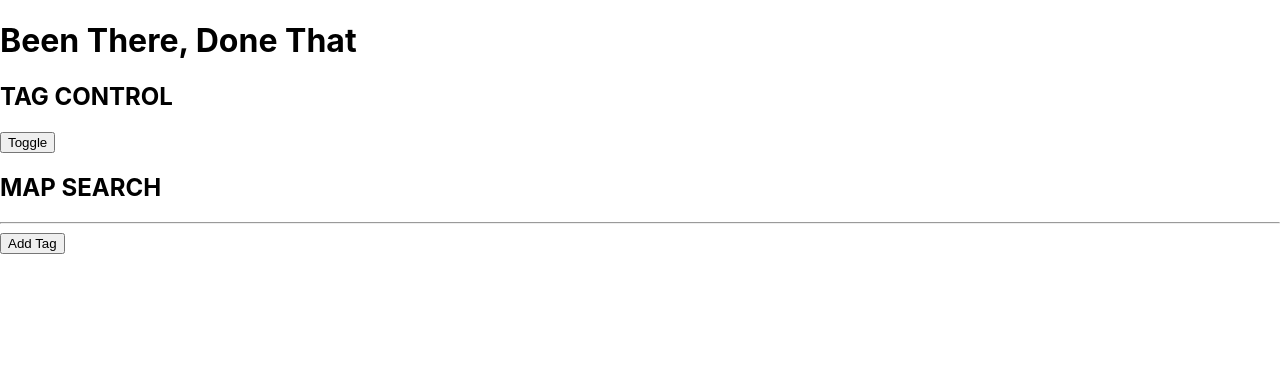
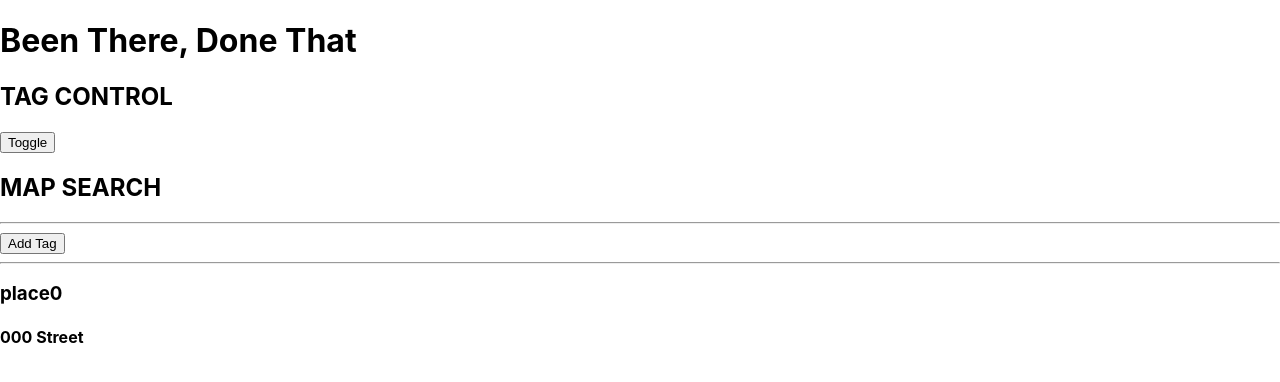
Before and after one commit to TSiu88/been-there-done-that, a React (Create React App) app: page / in a window 1280 px wide. Shown: the top 382 px of the page. Built offline with nearby package versions, Linux system fonts and the light colour scheme.

Commit message:
Show places, buttons not working still

```diff
--- a/src/components/TagPlaces/MapSearch.js
+++ b/src/components/TagPlaces/MapSearch.js
@@ -8,6 +8,8 @@ function MapSearch(props){
       <h2>MAP SEARCH</h2>
       <PlaceList
         onTaggingClick={props.placeToAdd}
+        onDetailsClick={props.showPlaceDetails}
+        places = {props.placesList}
       />
       {/* Map from API here */}
     </React.Fragment>
@@ -15,7 +17,9 @@ function MapSearch(props){
 }
 
 MapSearch.propTypes = {
-  placeToAdd: PropTypes.func
+  placeToAdd: PropTypes.func,
+  showPlaceDetails: PropTypes.func,
+  placesList: PropTypes.array
 }
 
 export default MapSearch;
--- a/src/components/TagPlaces/Place.js
+++ b/src/components/TagPlaces/Place.js
@@ -5,16 +5,22 @@ function Place(props){
   return(
     <React.Fragment>
       <button className="btn btn-secondary" onClick = {() => {props.whenTaggingClick(props.id)}}>Add Tag</button>
-      <h3>{props.placeName}</h3>
-      <h4>{props.address}</h4>
+      <hr />
+      <div onClick={() => {props.whenClickPlace(props.id)}}>
+        <h3>{props.placeName}</h3>
+        <h4>{props.address}</h4>
+      </div>
+
     </React.Fragment>
   );
 }
 
 Place.propTypes = {
   whenTaggingClick: PropTypes.func,
+  whenClickPlace: PropTypes.func,
   placeName: PropTypes.string,
-  address: PropTypes.string
+  address: PropTypes.string,
+  id: PropTypes.string,
 }
 
 export default Place;
--- a/src/components/TagPlaces/PlaceList.js
+++ b/src/components/TagPlaces/PlaceList.js
@@ -2,15 +2,14 @@ import React from 'react';
 import Place from './Place';
 import PropTypes from 'prop-types';
 
-const places = [{}];
-
-function PlaceList(){
+function PlaceList(props){
   return(
     <React.Fragment>
       <hr />
-      {places.map((place) => {
+      {props.places.map((place) => {
         return <Place
           whenTaggingClick={place.onTaggingClick}
+          whenClickPlace={place.onDetailsClick}
           placeName={place.placeName}
           address={place.address}
           id={place.id}
@@ -22,7 +21,9 @@ function PlaceList(){
 }
 
 PlaceList.propTypes = {
-  onTaggingClick: PropTypes.func
+  onTaggingClick: PropTypes.func,
+  onDetailsClick: PropTypes.func,
+  places: PropTypes.array
 }
 
 export default PlaceList;
--- a/src/components/TagPlaces/TagControl.js
+++ b/src/components/TagPlaces/TagControl.js
@@ -2,7 +2,9 @@ import React from 'react';
 import TagList from './TagList';
 import MapSearch from './MapSearch';
 import NewTagForm from './NewTagForm';
+import PlaceDetail from './PlaceDetails';
 import PropTypes from 'prop-types';
+import {v4} from 'uuid';
 
 class TagControl extends React.Component {
   constructor(props) {
@@ -12,10 +14,11 @@ class TagControl extends React.Component {
       tagListVisible: false,
       mapSearchVisible: true,
       selectedPlace: null,
+      placeToAdd: null,
       selectedTag: null,
       masterTagList: [
         {
-          id: 1,
+          id: v4(),
           tagStatus: true,
           nickName: "nick one",
           placeName: "place name",
@@ -26,7 +29,7 @@ class TagControl extends React.Component {
           dateCreated: Date.now()
         },
         {
-          id: 2,
+          id: v4(),
           tagStatus: true,
           nickName: "nick two",
           placeName: "place2 name",
@@ -39,7 +42,10 @@ class TagControl extends React.Component {
       ],
       masterPlaceList: [
         {
-
+          id: 0,
+          placeName: "place0",
+          address: "000 Street",
+          coordinates: "xxx,yyy"
         }
       ]
     };
@@ -74,10 +80,16 @@ class TagControl extends React.Component {
   setVisibility = () => {
     if(this.state.tagListVisible){
       return <TagList tagList={this.state.masterTagList}/>;
+    } else if (this.state.selectedPlace != null){
+      return <PlaceDetail place = {this.state.selectedPlace} />
     } else if (this.state.addTagFormVisible){
       return <NewTagForm onNewTagCreation = {this.handleAddingNewTag} />
     } else {
-      return <MapSearch />;
+      return <MapSearch
+        placesList={this.state.masterPlaceList}
+        placeToAdd={this.handleAddingNewTag}
+        showPlaceDetails={this.handleChangingSelectedPlace}
+      />;
     }
   }
 
```
